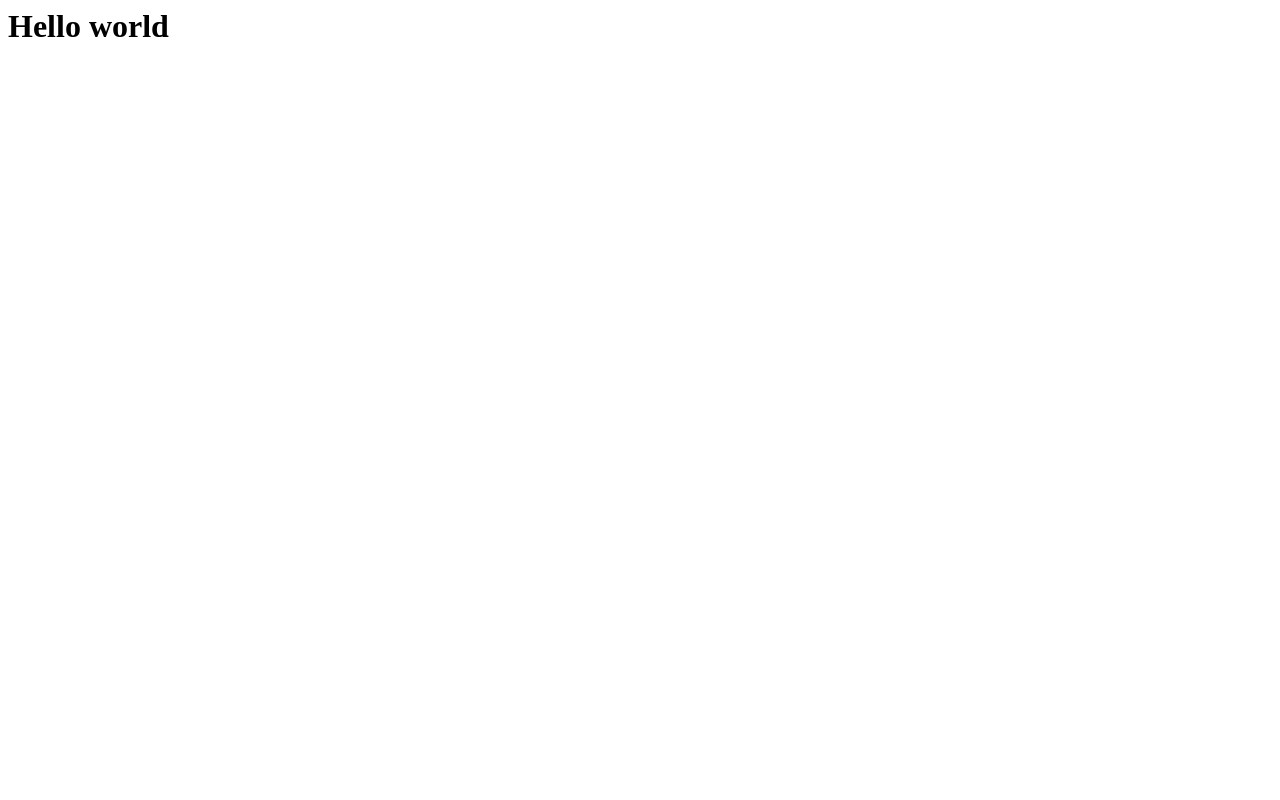
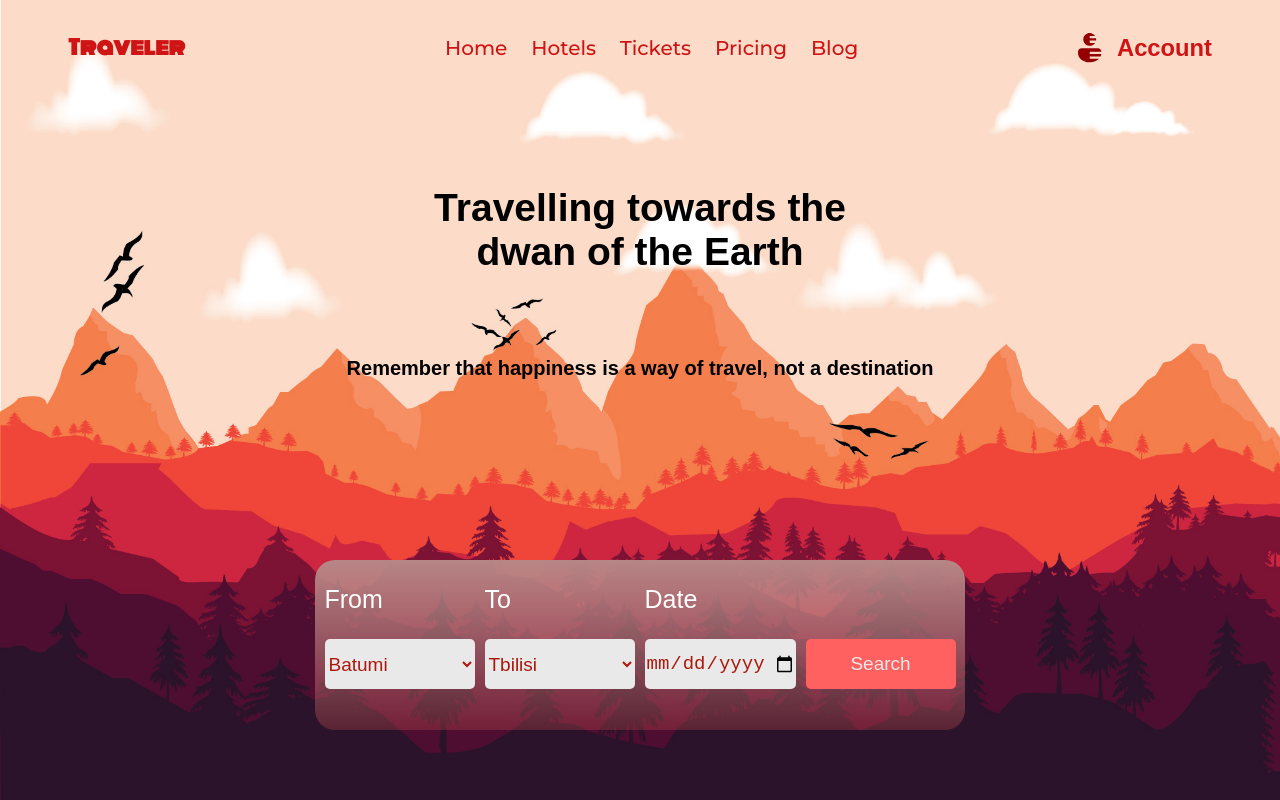
Before and after one commit to Tesrtoleuli/Avtandili888, a plain HTML site: page index.html in a window 1280 px wide. Drawn offline with Linux system fonts and the light colour scheme; a web font is replaced by a local one.

Commit message:
Add files via upload

```diff
--- a/index.html
+++ b/index.html
@@ -1 +1,69 @@
-<h1>Hello world</h1>
+<!DOCTYPE html>
+<html>
+<head>
+	<title>Traveler</title>
+	<link rel="stylesheet" href="style.css"/>
+	<link rel="icon" href="Group 1.svg"/>
+	<link rel="preconnect" href="https://fonts.gstatic.com">
+    <link href="https://fonts.googleapis.com/css2?family=Monoton&display=swap" rel="stylesheet">
+</head>
+<body>
+	<header class="flexbox">
+		<h1>Traveler</h1>
+		<nav>
+			<ul>
+				<li>Home</li>
+				<li>Hotels</li>
+				<li>Tickets</li>
+				<li>Pricing</li>
+				<li>Blog</li>
+			</ul>
+		</nav>
+		<div>
+			<svg style="cursor: pointer;" width="24" height="30" viewBox="0 0 24 30" fill="none" xmlns="http://www.w3.org/2000/svg">
+              <path d="M19.89 15.21C20.8209 15.21 21.7137 15.5798 22.3719 16.238C23.0302 16.8963 23.4 17.789 23.4 18.72H11.7V21.06H23.3064C23.1824 21.8556 22.9296 22.6465 22.5576 23.4H11.7V25.74H20.8938C18.8908 27.8062 15.7505 29.2499 11.7 29.2499C4.3524 29.2499 0 24.5021 0 19.89V18.72C0 17.789 0.369802 16.8963 1.02805 16.238C1.68631 15.5798 2.57909 15.21 3.51 15.21H19.89Z" fill="#940000"/>
+              <path d="M18.0297 5.265C18.1715 6.03855 18.1715 6.83144 18.0297 7.60499H11.7V9.94499H17.0937C16.337 11.1077 15.2249 11.9947 13.9231 12.4739C12.6213 12.9531 11.1995 12.9987 9.86962 12.6041C8.53973 12.2095 7.37298 11.3957 6.54325 10.284C5.71353 9.17226 5.26526 7.8222 5.26526 6.435C5.26526 5.0478 5.71353 3.69773 6.54325 2.58603C7.37298 1.47433 8.53973 0.660518 9.86962 0.265885C11.1995 -0.128748 12.6213 -0.083068 13.9231 0.396116C15.2249 0.8753 16.337 1.76233 17.0937 2.925H11.7V5.265H18.0297Z" fill="#940000"/>
+            </svg>
+            <h1 style="display: inline; margin-left: 15px; cursor: pointer;">Account</h1>
+		</div>
+	</header>
+	<main>
+		<center>
+			<h1 style="	font-family:'Monda', sans-serif;
+		     position: absolute; left: 0; right: 0; top: 20%;
+		    font-size: 39px;">Travelling towards the <br/>
+	        dwan of the Earth</h1>
+	        <h4 style="position: absolute; left: 0; right: 0; top: 34%;">Remember that happiness is a way of travel, not a destination</h4>
+ </center>
+	</main>
+	<footer>
+		<div class="sonflex" style="display: flex; align-items: flex-end;">
+			<div class="foot-flex-1">
+				<p style="font-size: 25px;">From</p>
+				<select style="width: 150px; height: 50px; outline: none; border-radius: 5px; background-color: #E9E9E9; border: none; color: #AE180C; font-size: 19px; cursor: pointer;">
+					<option>Batumi</option>
+					<option>Tbilisi</option>
+					<option>Kutaisi</option>
+				</select>
+		    </div>
+		    <div style="margin-left: 10px;">
+			    <p style="font-size: 25px;">To</p>
+			    <select style="width: 150px; height: 50px; outline: none; border-radius: 5px; background-color: #E9E9E9; border: none; color: #AE180C; font-size: 19px; cursor: pointer;">
+				    <option>Tbilisi</option>
+				    <option>Batumi</option>
+				    <option>Kutaisi</option>
+			     </select>
+		    </div>
+
+		    <div style="margin-left: 10px;">
+			    <p style="font-size: 25px;">Date</p>
+			    <input style="width: 150px; height: 50px; outline: none; border-radius: 5px; background-color: #E9E9E9; border: none; color: #AE180C; font-size: 19px; cursor: pointer;" type="date"/>
+			</div>
+
+			<div style="margin-left: 10px;">
+			    <button style="width: 150px; height: 50px; outline: none; border-radius: 5px; background-color: #FF6060; border: none; color: #E9E9E9; font-size: 19px; cursor: pointer;">Search</button>
+		    </div>
+       </div>
+   </footer>
+</body>
+</html>
--- /dev/null
+++ b/style.css
@@ -0,0 +1,118 @@
+
+@import url('https://fonts.googleapis.com/css2?family=Monda&display=swap');
+@import url('https://fonts.googleapis.com/css2?family=Montserrat:wght@500&display=swap');
+{
+	margin: 0;
+	padding: 0;
+	box-sizing: border-box;
+}
+
+body {
+	background-image: url(Background.jpg);
+	background-attachment: fixed;
+	background-size: cover;
+}
+
+
+.flexbox {
+	display: flex;
+	justify-content: space-between;
+	align-items: center;
+	padding: 10px 60px;
+
+}
+
+header > h1 {
+	font-family: 'Monoton', cursive;
+	font-size: 125%;
+	color: #CE1414;
+	cursor: pointer;
+
+
+	animation-name: anima-;
+	animation-duration: 10s;
+	animation-iteration-count: infinite;
+	animation-direction: alternate;
+
+
+}
+
+ul li {
+	display: inline;
+	font-family: 'Montserrat', sans-serif;
+	padding: 0px 10px;
+	font-size: 125%;
+	color: #CE1414;
+	cursor: pointer;
+
+}
+
+header > div   {
+	font-family:'Monda', sans-serif;
+	color: #CE1414;
+	display: flex;
+	align-items: center;
+	font-size: 19px;
+}
+
+header > div > h1 {
+	font-size: 125%;
+}
+
+
+
+
+
+
+
+h4 {
+	font-family:'Monda', sans-serif;
+	margin-top: 85px;
+	font-size: 20px;
+
+}
+
+
+
+
+
+
+footer {
+	width: 650px;
+	height: 170px;
+
+	position: absolute;
+	left: 0;
+	right: 0;
+	top: 70%;
+	margin: auto;
+
+	display: flex;
+	justify-content: center;
+	align-items: flex-start;
+
+	background: linear-gradient(180deg, #B68686 0%, rgba(214, 79, 79, 0.28) 100%);
+    border-radius: 20px;
+
+    font-family:'Monda', sans-serif;
+    color: white;
+}
+
+
+
+.sonflex {
+	display: flex;
+	align-items: center;
+
+}
+
+
+
+
+
+@keyframes anima {
+
+	25% {color: green;}
+	50% {color: #6D0B70;}
+	75% {color: blue;}
+}
```
Also changed, not shown: Background.jpg (added), Group 1.svg (added), icon.svg (added).
